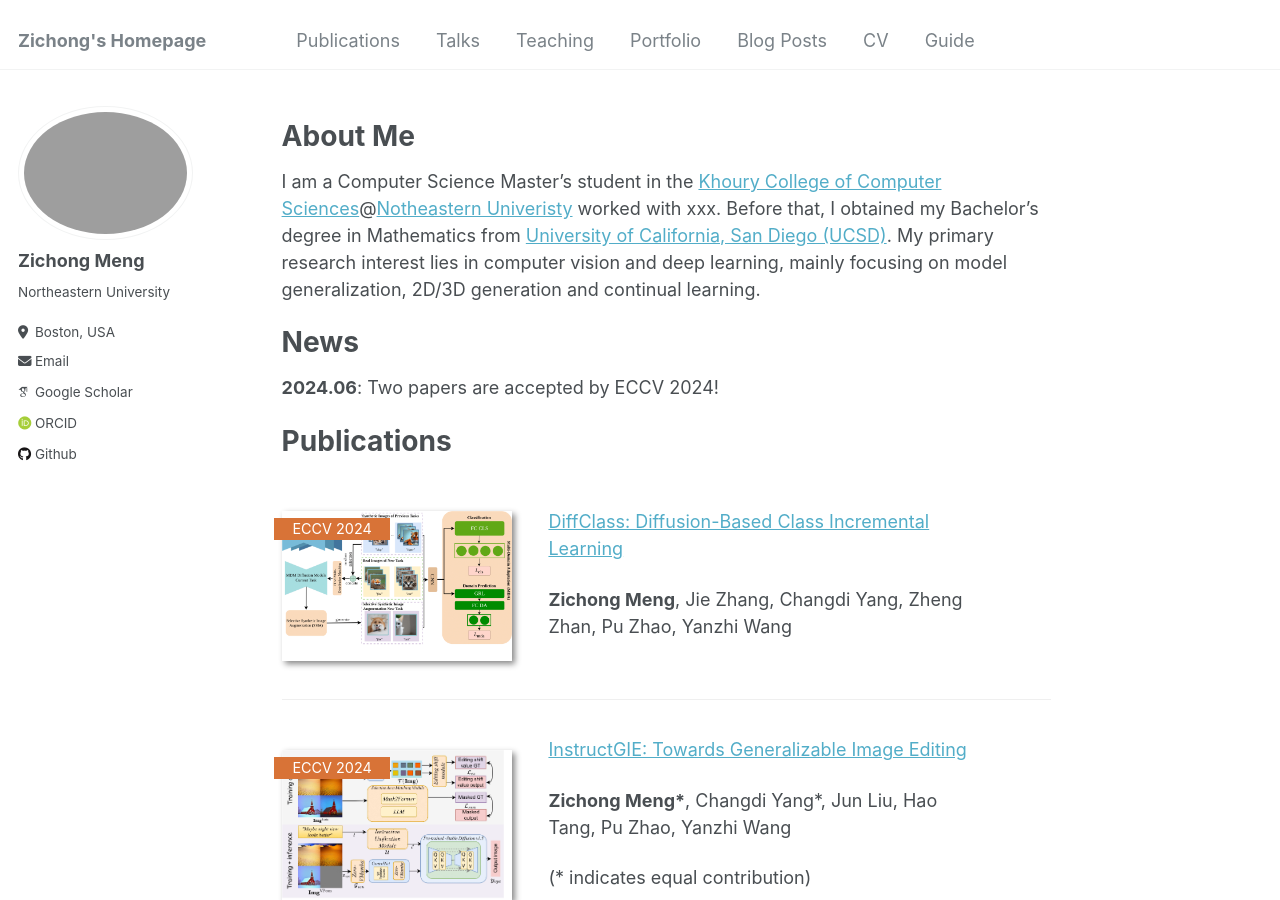
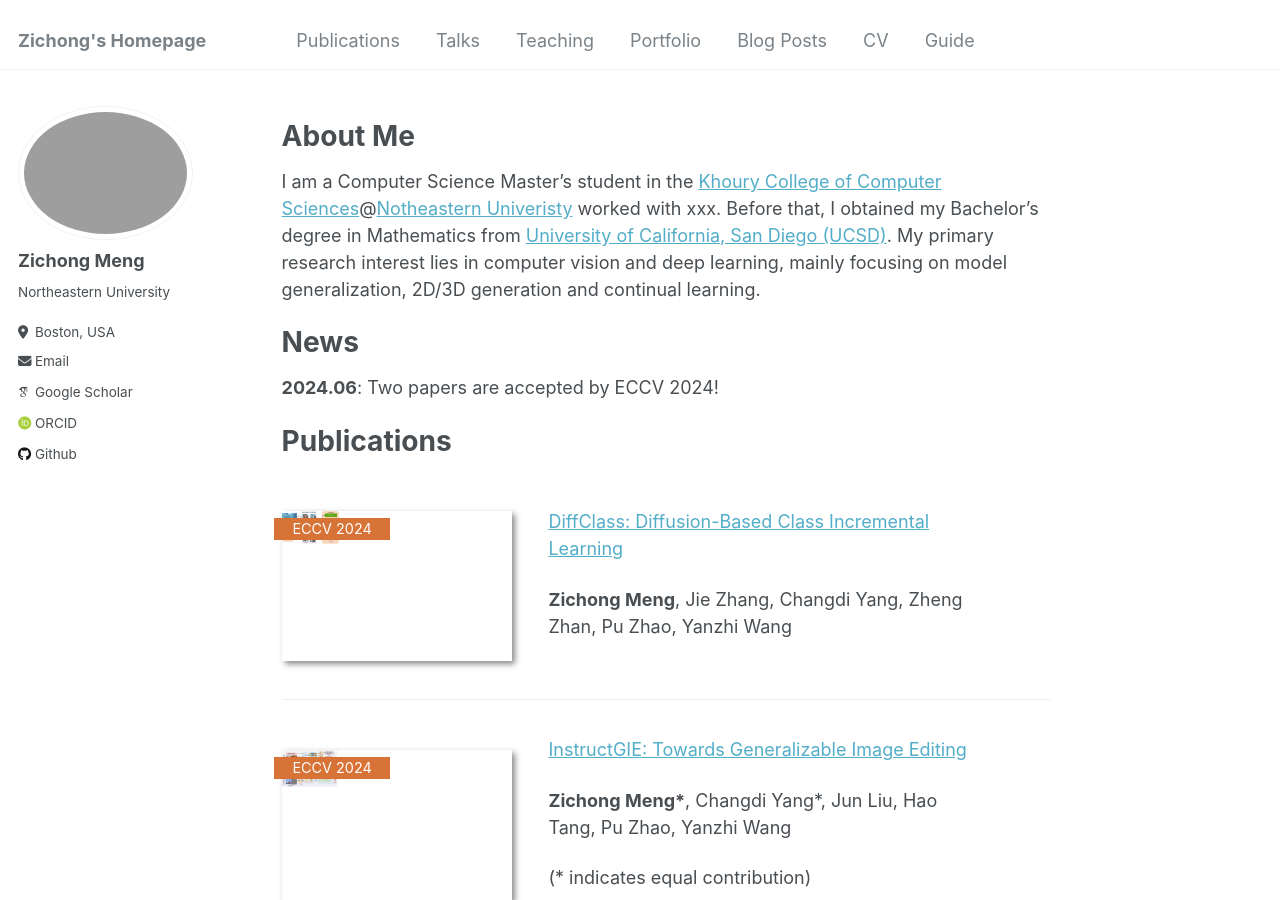
Before and after one commit to cr8br0ze/cr8br0ze.github.io, a Jekyll site: the page built from _pages/about.md, in a window 1280 px wide and 900 px high. Built offline with Jekyll 4.4.1, drawn with Linux system fonts in a browser that asks for light colours; some web fonts are replaced.

Commit message:
Update about.md

```diff
--- a/_pages/about.md
+++ b/_pages/about.md
@@ -16,7 +16,7 @@
 **2024.06**: Two papers are accepted by ECCV 2024!
 
 # Publications
-<div class='paper-box'><div class='paper-box-image'><div><div class="badge">ECCV 2024</div><img src='images/Diffclass.png' alt="sym" width="100%"></div></div>
+<div class='paper-box'><div class='paper-box-image'><div><div class="badge">ECCV 2024</div><img src='images/Diffclass.png' alt="sym" width="25%"></div></div>
 <div class='paper-box-text' markdown="1">
 
 [DiffClass: Diffusion-Based Class Incremental Learning
@@ -26,7 +26,7 @@
 </div>
 </div>
 
-<div class='paper-box'><div class='paper-box-image'><div><div class="badge">ECCV 2024</div><img src='images/InstructGIE.png' alt="sym" width="100%"></div></div>
+<div class='paper-box'><div class='paper-box-image'><div><div class="badge">ECCV 2024</div><img src='images/InstructGIE.png' alt="sym" width="25%"></div></div>
 <div class='paper-box-text' markdown="1">
 
 [InstructGIE: Towards Generalizable Image Editing
```
